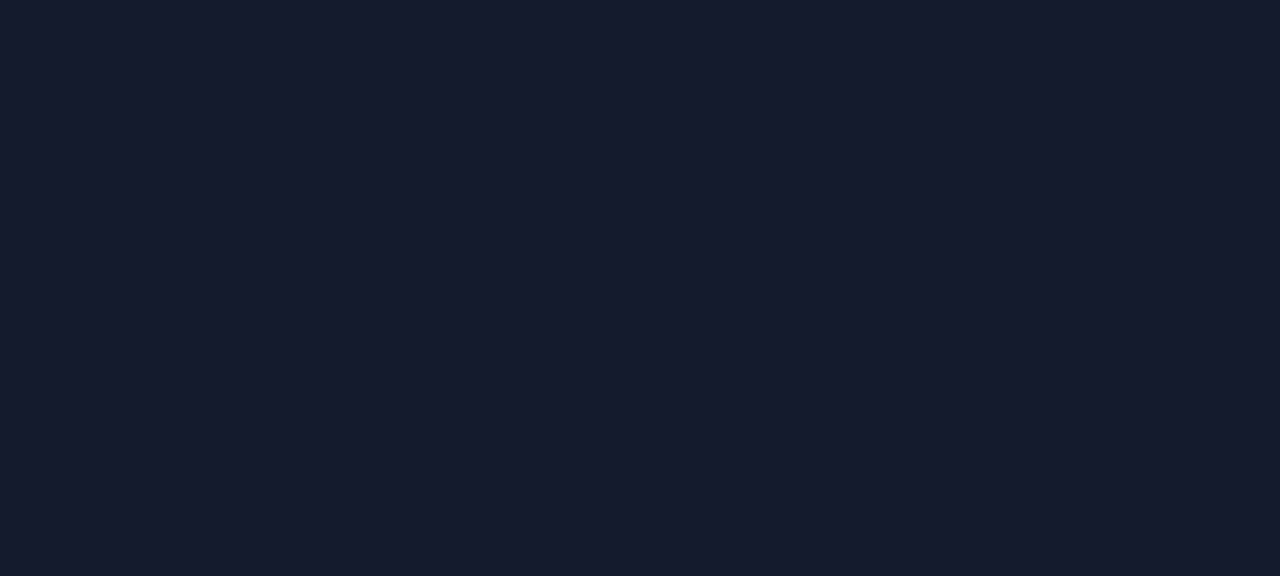
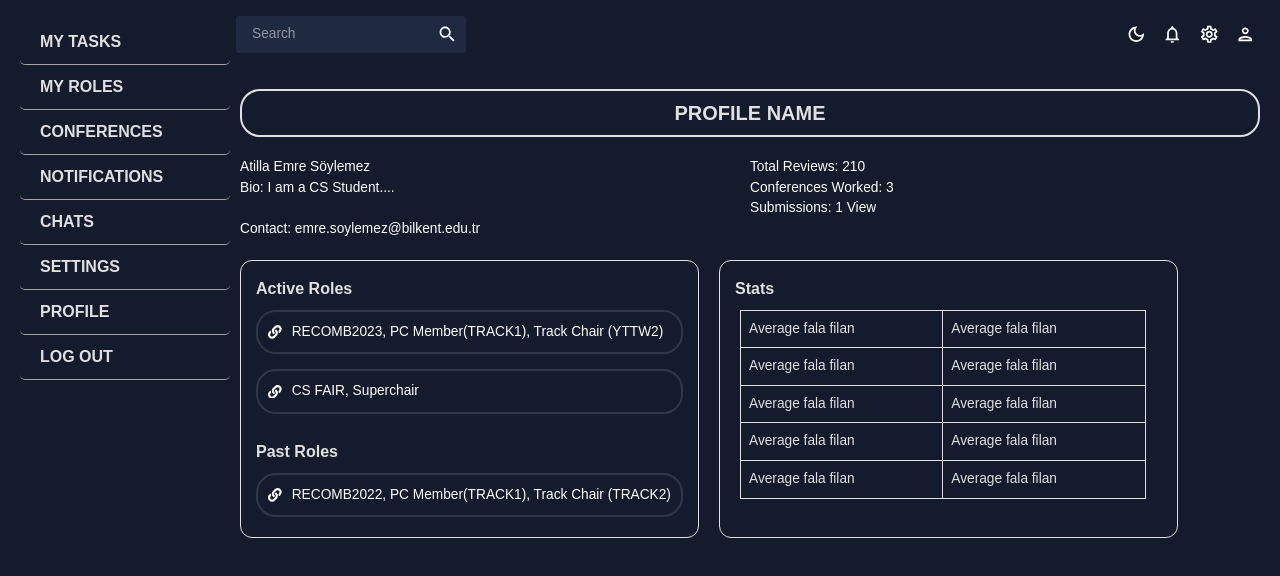
Before and after one commit to conferencer-bilkent/conferencer, a React (Vite) app in the folder frontend/: page /profile in a window 1280 px wide. Before the commit this address had no page. Shown: the top 576 px of the page. Built offline with nearby package versions, Linux system fonts and the light colour scheme.

Commit message:
Profile theme (#8)

```diff
--- a/frontend/src/App.tsx
+++ b/frontend/src/App.tsx
@@ -10,7 +10,11 @@ import HomePage from "./components/Pages/Home/Homepage";
 
 import MyTasks from "./components/Pages/MyTasks/MyTasks";
 import ReviewsPage from "./components/Pages/Conference/components/Reviews/ReviewsPage";
+
+import ProfilePage from "./components/Pages/Profile/ProfilePage";
+
 import ReviewDetailPage from "./components/Pages/Conference/components/Reviews/ReviewDetailPage";
+
 
 const App: React.FC = () => {
   const [theme, colorMode] = useMode();
@@ -39,7 +43,11 @@ const App: React.FC = () => {
                 <Route path="/conference" element={<ConferencePage />} />
                 <Route path="/mytasks" element={<MyTasks />} />
                 <Route path="/review" element={<ReviewsPage />} />
+
+                <Route path="/profile" element={<ProfilePage />} />
+
                 <Route path="/reviews" element={<ReviewDetailPage />} />
+
 
                 <Route path="/" element={<LoginForm />} />
               </Routes>
--- a/frontend/src/components/Pages/Profile/ProfilePage.css
+++ b/frontend/src/components/Pages/Profile/ProfilePage.css
@@ -71,10 +71,7 @@
 
 .roleContainer{
     width: 45%;
-    border: 1px solid white;
-    border-radius: 12px;
-    margin-right: 20px;
-    padding: 10px;
+
 }
 
 .bottomContainerText{
--- a/frontend/src/components/Pages/Profile/ProfilePage.tsx
+++ b/frontend/src/components/Pages/Profile/ProfilePage.tsx
@@ -1,73 +1,174 @@
-import React from 'react';
-import AppTitle from '../../global/AppTitle';
-import SideMenu from '../../global/SideMenu';
-import { getMenuItemsForPage } from '../../global/sideMenuConfig';
-import './ProfilePage.css';
-import UserRoles from './components/ActiveRoles';
+import React from "react";
+import { useTheme } from "@mui/material/styles";
+import AppTitle from "../../global/AppTitle";
+import SideMenu from "../../global/SideMenu";
+import TopBar from "../../global/TopBar"; // Import TopBar component
+import { getMenuItemsForPage } from "../../global/sideMenuConfig";
+import ProfileUserRoles from "./components/ProfileUserRoles";
+import { tokens } from "../../../theme";
 
 const ProfilePage: React.FC = () => {
+  const theme = useTheme();
+  const colors = tokens(theme.palette.mode);
   const menuItems = getMenuItemsForPage("home");
 
   const handleItemClick = (item: string) => {
     console.log("Clicked:", item);
   };
 
+  // Inline styles using theme values
+  const profilePageStyle: React.CSSProperties = {
+    display: "flex",
+    height: "100vh",
+    width: "100vw",
+    backgroundColor: theme.palette.background.default,
+    color: theme.palette.text.primary,
+  };
+
+  const profileContainerStyle: React.CSSProperties = {
+    display: "flex",
+    width: "100%",
+    height: "100%",
+  };
+
+  const sideMenuContainerStyle: React.CSSProperties = {
+    width: "220px",
+    height: "100%",
+  };
+
+  // Add new container for content with TopBar
+  const contentWrapperStyle: React.CSSProperties = {
+    display: "flex",
+    flexDirection: "column",
+    flexGrow: 1,
+    height: "100%",
+    overflow: "hidden",
+  };
+
+  const contentContainerStyle: React.CSSProperties = {
+    flexGrow: 1,
+    padding: "20px",
+    overflowY: "auto",
+    display: "flex",
+    flexDirection: "column",
+  };
+
+  const headerOuterStyle: React.CSSProperties = {
+    display: "flex",
+    flexDirection: "column",
+    width: "100%",
+    marginTop: "20px",
+  };
+
+  const headerInnerStyle: React.CSSProperties = {
+    display: "flex",
+    flexDirection: "row",
+    justifyContent: "space-between",
+  };
+
+  const userPartStyle: React.CSSProperties = {
+    width: "50%",
+  };
+
+  const numericPartStyle: React.CSSProperties = {
+    width: "50%",
+  };
+
+  const contactContainerStyle: React.CSSProperties = {
+    width: "50%",
+  };
+
+  const contactStyle: React.CSSProperties = {
+    textAlign: "start",
+  };
+
+  const bottomContainerStyle: React.CSSProperties = {
+    display: "flex",
+    flexDirection: "row",
+    marginTop: "20px",
+    width: "100%",
+    justifyContent: "start",
+    gap: "20px", // Add spacing between containers
+  };
+
+  const roleContainerStyle: React.CSSProperties = {
+    width: "45%",
+  };
+
+
+
+  const statsContainerStyle: React.CSSProperties = {
+    border: `1px solid ${colors.grey[100]}`,// Match ProfileUserRoles border
+    borderRadius: "12px",
+    width: "45%",
+    padding: "15px", // Match ProfileUserRoles padding
+    color: colors.grey[100], // Match ProfileUserRoles text color
+  };
+
+  const statsTableStyle: React.CSSProperties = {
+    marginLeft: "5px",
+    borderCollapse: "collapse",
+    width: "95%",
+    marginTop: "10px", // Add some spacing after the title
+  };
+
+  const statsCellStyle: React.CSSProperties = {
+    border: `1px solid ${colors.grey[100]}`, // Match ProfileUserRoles border
+    padding: "8px",
+    textAlign: "left",
+    width: "45%",
+  };
+
   return (
-    <div className="profile-page">
-      <div className="profile-container">
-        <div className="side-menu-container">
+    <div style={profilePageStyle}>
+      <div style={profileContainerStyle}>
+        <div style={sideMenuContainerStyle}>
           <SideMenu items={menuItems} onItemClick={handleItemClick} />
         </div>
-        <div className="content-container">
+        {/* New wrapper container for TopBar and content */}
+        <div style={contentWrapperStyle}>
+          <TopBar />
+          <div style={contentContainerStyle}>
             <AppTitle text="PROFILE NAME" />
-          <div className="headerOuter">
-            <div className="headerInner">
-              <div className="userPart">
+            <div style={headerOuterStyle}>
+              <div style={headerInnerStyle}>
+                <div style={userPartStyle}>
                   <p>Atilla Emre Söylemez</p>
                   <p>Bio: I am a CS Student....</p>
                 </div>
-              <div className="numericPart">
+                <div style={numericPartStyle}>
                   <p>Total Reviews: 210</p>
                   <p>Conferences Worked: 3</p>
                   <p>Submissions: 1 View</p>
                 </div>
               </div>
-            <div className="contactContainer">
-              <p className="contact">Contact: emre.soylemez@bilkent.edu.tr</p>
+              <div style={contactContainerStyle}>
+                <p style={contactStyle}>Contact: emre.soylemez@bilkent.edu.tr</p>
               </div>
             </div>
-          <div className="bottomContainer">
-            <div className="roleContainer">
-              <p className='bottomContainerText'>Active Roles</p>
-              <div className="Roles">
-              <UserRoles
+            <div style={bottomContainerStyle}>
+              <div style={roleContainerStyle}>
+                <ProfileUserRoles
                   activeRoles={[
                     { name: "RECOMB2023, PC Member(TRACK1), Track Chair (YTTW2)" },
-                    { name: "CS FAIR, Superchair" }
+                    { name: "CS FAIR, Superchair" },
                   ]}
                   pastRoles={[
-                    { name: "RECOMB2022, PC Member(TRACK1), Track Chair (TRACK2)" }
+                    { name: "RECOMB2022, PC Member(TRACK1), Track Chair (TRACK2)" },
                   ]}
                 />
-
               </div>
-              <div className="Roles">
-                <p className='bottomContainerText'>Past Roles</p>
-                <div className="Role">jlhdfh HSDFIJG jlkjn JKNJ</div>
-              </div>
-              <div className="pastRoles"></div>
-            </div>
-            <div className="statsContainer">
-              <p className='bottomContainerText'>Stats</p>
-              <div className="statsTexts">
-                <div className="statsText">
-                  <table>
+              <div style={statsContainerStyle}>
+                <h3 style={{ fontWeight: "bold", marginBottom: "10px" }}>Stats</h3>
+                <div>
+                  <table style={statsTableStyle}>
                     <tbody>
-                      <tr><td>Average fala filan</td><td>Average fala filan</td></tr>
-                      <tr><td>Average fala filan</td><td>Average fala filan</td></tr>
-                      <tr><td>Average fala filan</td><td>Average fala filan</td></tr>
-                      <tr><td>Average fala filan</td><td>Average fala filan</td></tr>
-                      <tr><td>Average fala filan</td><td>Average fala filan</td></tr>
+                      {Array.from({ length: 5 }).map((_, index) => (
+                        <tr key={index}>
+                          <td style={statsCellStyle}>Average fala filan</td>
+                          <td style={statsCellStyle}>Average fala filan</td>
+                        </tr>
+                      ))}
                     </tbody>
                   </table>
                 </div>
--- a/frontend/src/components/Pages/Profile/components/ActiveRoles.tsx
+++ b/frontend/src/components/Pages/Profile/components/ProfileUserRoles.tsx
@@ -1,5 +1,7 @@
 import React from "react";
 import RoleItem from "./RoleItem";
+import { tokens } from "../../../../theme";
+import { useTheme } from "@mui/material";
 
 interface Role {
   name: string;
@@ -11,7 +13,30 @@ interface UserRolesProps {
 }
 
 const UserRoles: React.FC<UserRolesProps> = ({ activeRoles, pastRoles }) => {
+  const theme = useTheme();
+  const colors = tokens(theme.palette.mode);
+  const containerStyle: React.CSSProperties = {
+    border: `1px solid ${colors.grey[100]}`, // Match ProfileUserRoles border
+    borderRadius: "12px",
+    padding: "15px",
+    color: "white",
+    width: "100%",
+  };
+
+  const titleStyle: React.CSSProperties = {
+    fontWeight: "bold",
+    marginBottom: "10px",
+    color: colors.grey[100],
+    fontFamily: theme.typography.fontFamily,
+  };
+
+  const listStyle: React.CSSProperties = {
+    display: "flex",
+    flexDirection: "column",
+    gap: "10px",
+  };
   return (
+
     <div style={containerStyle}>
       {/* Active Roles Section */}
       <h3 style={titleStyle}>Active Roles</h3>
@@ -33,23 +58,6 @@ const UserRoles: React.FC<UserRolesProps> = ({ activeRoles, pastRoles }) => {
 };
 
 // Inline styles
-const containerStyle: React.CSSProperties = {
-  border: "1px solid white",
-  borderRadius: "12px",
-  padding: "15px",
-  color: "white",
-  width: "100%",
-};
 
-const titleStyle: React.CSSProperties = {
-  fontWeight: "bold",
-  marginBottom: "10px",
-};
-
-const listStyle: React.CSSProperties = {
-  display: "flex",
-  flexDirection: "column",
-  gap: "10px",
-};
 
 export default UserRoles;
--- a/frontend/src/components/Pages/Profile/components/RoleItem.tsx
+++ b/frontend/src/components/Pages/Profile/components/RoleItem.tsx
@@ -1,4 +1,5 @@
 import React from "react";
+import { useTheme } from "@mui/material/styles";
 import { FaLink } from "react-icons/fa";
 
 interface RoleItemProps {
@@ -6,6 +7,23 @@ interface RoleItemProps {
 }
 
 const RoleItem: React.FC<RoleItemProps> = ({ name }) => {
+  const theme = useTheme();
+
+  const roleItemStyle: React.CSSProperties = {
+    display: "flex",
+    alignItems: "center",
+    padding: "10px",
+    borderRadius: "20px",
+    gap: "10px",
+    border: `2px solid ${theme.palette.divider}`,
+    marginBottom: "5px",
+    color: theme.palette.text.primary,
+  };
+
+  const iconStyle: React.CSSProperties = {
+    color: theme.palette.text.primary,
+  };
+
   return (
     <div style={roleItemStyle}>
       <FaLink style={iconStyle} />
@@ -14,18 +32,4 @@ const RoleItem: React.FC<RoleItemProps> = ({ name }) => {
   );
 };
 
-const roleItemStyle: React.CSSProperties = {
-  display: "flex",
-  alignItems: "center",
-  padding: "10px",
-  borderRadius: "20px",
-  gap: "10px",
-  border: "1px solid white",
-  marginBottom: "5px",
-};
-
-const iconStyle: React.CSSProperties = {
-  color: "white",
-};
-
 export default RoleItem;
--- a/frontend/src/theme.ts
+++ b/frontend/src/theme.ts
@@ -14,6 +14,7 @@ interface Tokens {
 export const tokens = (mode: "light" | "dark"): Tokens => ({
   ...(mode === "dark"
     ? {
+
         grey: {
           100: "#e0e0e0",
           200: "#c2c2c2",
@@ -151,6 +152,9 @@ export const themeSettings = (mode: "light" | "dark"): object => {
             background: {
               default: colors.primary[500],
             },
+            border : {
+              main: colors.grey[100],
+            },
           }
         : {
             primary: {
@@ -166,6 +170,9 @@ export const themeSettings = (mode: "light" | "dark"): object => {
             },
             background: {
               default: "#f1f2f3",
+            },
+            border : {
+              main: colors.grey[100],
             },
           }),
     },
```
Lines whose indentation alone changed are shown as unchanged.
